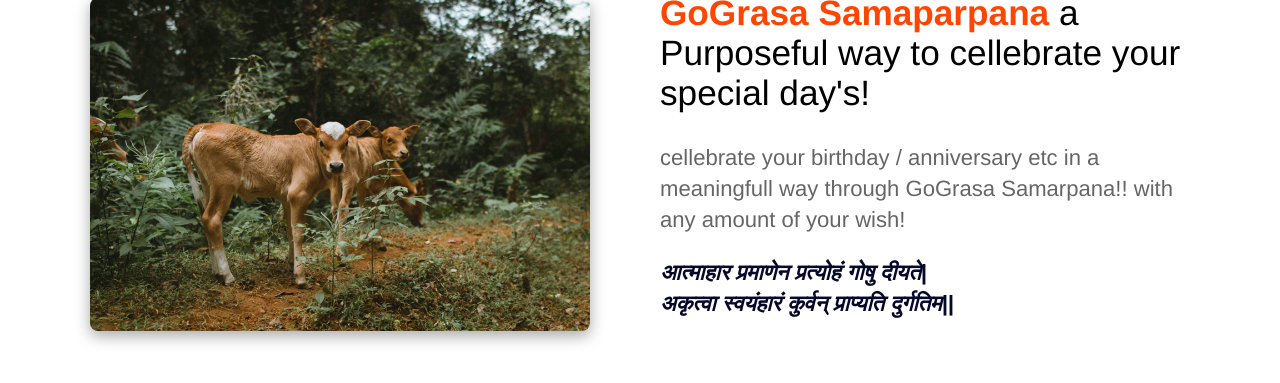
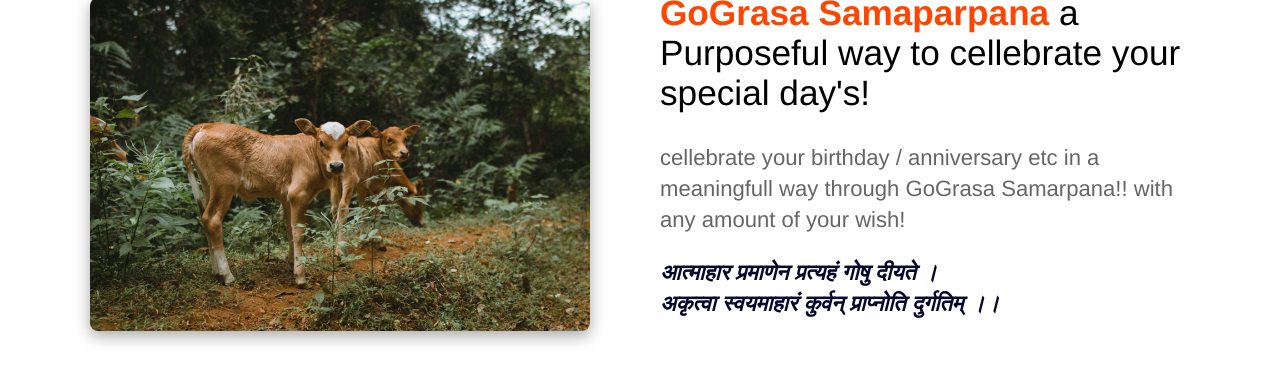
Before and after one commit to sujayadkesar/govardhana, a Jekyll site: the page built from index.html, in a window 1280 px wide and 900 px high, scrolled down 1651 px, cut to the strip 0-416 px from the top of the window. Shown: the top 383 px of the strip. Built offline with Jekyll 4.4.1, drawn with Linux system fonts in a browser that asks for light colours.

Commit message:
अकृत्वा स्वयमाहारं कुर्वन् प्राप्नोति दुर्गतिम् ।।

```diff
--- a/goseva.html
+++ b/goseva.html
@@ -252,7 +252,7 @@ description:
           <li class="card-element"></li>
         </ul>
         <a href="{{ site.baseurl }}/blog/gokanike>
-          <button class="btn">Go Pooja!</button>
+          <button class="btn">Go Kanike!</button>
         </a>
       </div>
     </div>
--- a/index.html
+++ b/index.html
@@ -80,8 +80,8 @@ description: Shri Govardhan [R] Goshala
 			<div class="text editable">
 				<h2><strong style="color: orangered; font-weight: bold;">GoGrasa Samaparpana</strong> a Purposeful way to cellebrate your special day's! </h2>
 				<p>cellebrate your birthday / anniversary etc in a meaningfull way through GoGrasa Samarpana!! with any amount of your wish!</p>
-				<p style="color: #050829; font-weight: bold; font-style: italic;">आत्माहार प्रमाणेन प्रत्योहं गोषु  दीयते| <br>
-					अकृत्वा स्वयंहारं कुर्वन् प्राप्यति दुर्गतिम||</p>
+				<p style="color: #050829; font-weight: bold; font-style: italic;">आत्माहार प्रमाणेन प्रत्यहं गोषु दीयते ।<br>
+					अकृत्वा स्वयमाहारं कुर्वन् प्राप्नोति दुर्गतिम् ।।</p>
 
 			</div>
 			<div class="image">
```
